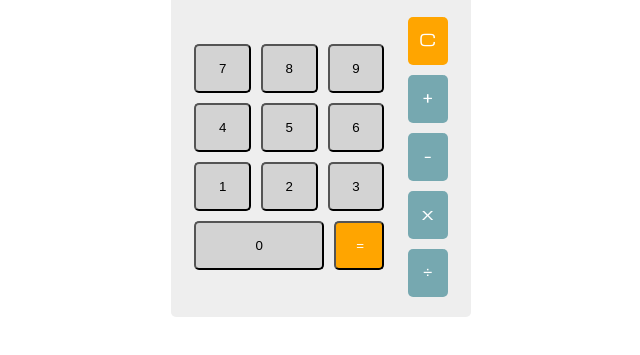
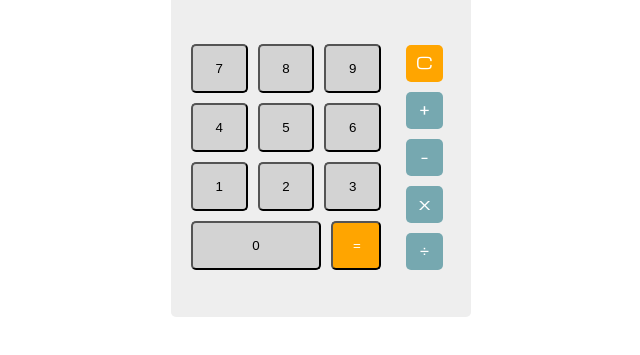
Before and after one commit to renatoirina/htmlcss-simple-calculator, a plain HTML site: page index.html in a window 1280 px wide. Shown: the part 335-690 px from the top of the page, without its empty margins (319-959 px from the left). Drawn offline with nearby package versions, Linux system fonts and the light colour scheme; a web font is replaced by a local one.

Commit message:
fix: operation buttons

```diff
--- a/css/style.css
+++ b/css/style.css
@@ -44,14 +44,13 @@ img {
 
 /* TASTI DELLA CALCOLATRICE */
 .buttons {
-    font-family: 'Michroma', sans-serif;
     justify-content: space-evenly;
     display: flex;
     margin: 10px;
     height: 300px;
 }
 
-.numbers-box{
+.numbers-box {
     display: flex;
     flex-wrap: wrap;
     width: 200px;
@@ -64,9 +63,10 @@ img {
     flex-wrap: wrap;
     width: 50px;
     flex-grow: 1;
-    margin: 5px;
-    text-align: center;
-
+    margin: 10px;
+    align-content: space-between;
+    flex-direction: column;
+    justify-content: center;
 }
 
 /* SFONDO E COLORAZIONE TASTI */
@@ -110,7 +110,6 @@ img {
 
 .number button {
     text-align: center;
-    margin: 5px;
     padding: 15px 20px;
 }
 
@@ -129,5 +128,7 @@ img {
 .operation span {
     font-family: 'Michroma', sans-serif;
     text-align: center;
-    padding: 10px;
+    height: 37px;
+    width: 37px;
+    padding: 5px;
 }
```
